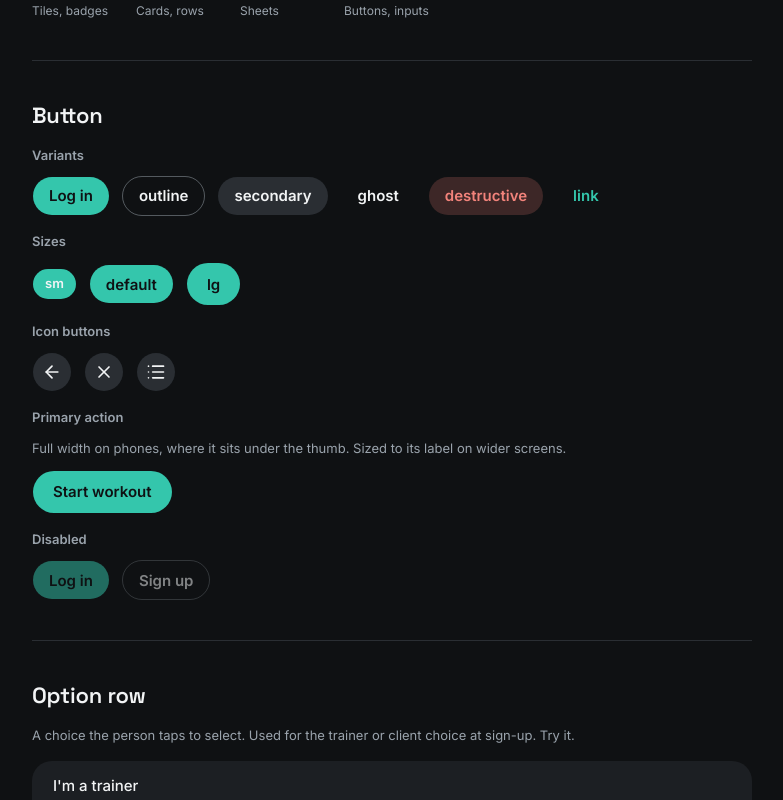
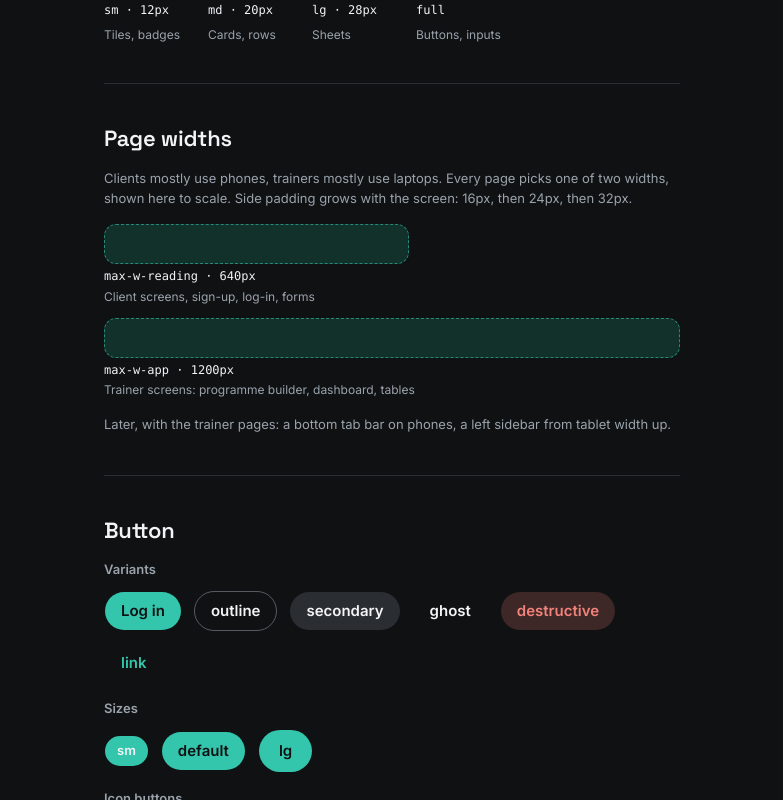
Before and after one commit to nicolasarq34-spec/Agentic-Coding-FocusPT-Trial, a Next.js app: page /design in a window 1280 px wide. Shown: the part 2320-3120 px from the top of the page, without its empty margins (248-1031 px from the left). Built offline with nearby package versions, Linux system fonts and the light colour scheme.

Commit message:
feat: add reading and app page width tokens
Co-Authored-By: Claude Opus 5.5 <noreply@anthropic.com>

```diff
--- a/app/design/page.tsx
+++ b/app/design/page.tsx
@@ -70,7 +70,7 @@ function Subheading({ children }: { children: React.ReactNode }) {
 
 export default function DesignPage() {
   return (
-    <main className="mx-auto w-full max-w-3xl space-y-10 px-4 py-10 sm:px-6">
+    <main className="mx-auto w-full max-w-reading space-y-10 px-4 py-10 sm:px-6 lg:px-8">
       <header className="space-y-2">
         <p className="text-label text-primary">Coach Lab</p>
         <h1 className="font-display text-heading-1">Design system</h1>
@@ -136,6 +136,28 @@ export default function DesignPage() {
             </div>
           ))}
         </div>
+      </Section>
+
+      <Section title="Page widths">
+        <p className="text-body-small text-muted-foreground">
+          Clients mostly use phones, trainers mostly use laptops. Every page picks one of two widths, shown here to
+          scale. Side padding grows with the screen: 16px, then 24px, then 32px.
+        </p>
+        <div className="space-y-3">
+          <div className="space-y-1">
+            <div className="h-10 w-[53%] rounded-sm border border-dashed border-primary/60 bg-accent" />
+            <p className="font-mono text-caption">max-w-reading · 640px</p>
+            <p className="text-caption text-muted-foreground">Client screens, sign-up, log-in, forms</p>
+          </div>
+          <div className="space-y-1">
+            <div className="h-10 w-full rounded-sm border border-dashed border-primary/60 bg-accent" />
+            <p className="font-mono text-caption">max-w-app · 1200px</p>
+            <p className="text-caption text-muted-foreground">Trainer screens: programme builder, dashboard, tables</p>
+          </div>
+        </div>
+        <p className="text-body-small text-muted-foreground">
+          Later, with the trainer pages: a bottom tab bar on phones, a left sidebar from tablet width up.
+        </p>
       </Section>
 
       <Section title="Button">
--- a/app/globals.css
+++ b/app/globals.css
@@ -131,6 +131,10 @@
 }
 
 @theme {
+  /* Page widths → `max-w-reading`, `max-w-app`. Side padding: px-4 on phones, sm:px-6, lg:px-8. */
+  --container-reading: 40rem; /* 640px: client screens and forms (sign-up, log-in, today's workout) */
+  --container-app: 75rem; /* 1200px: trainer screens (programme builder, dashboard, tables) */
+
   /* Soft, round shapes. Buttons and inputs are pills (`rounded-full`). */
   --radius-sm: 12px; /* tiles, badges, small surfaces */
   --radius-md: 20px; /* cards, panels, option rows */
```
